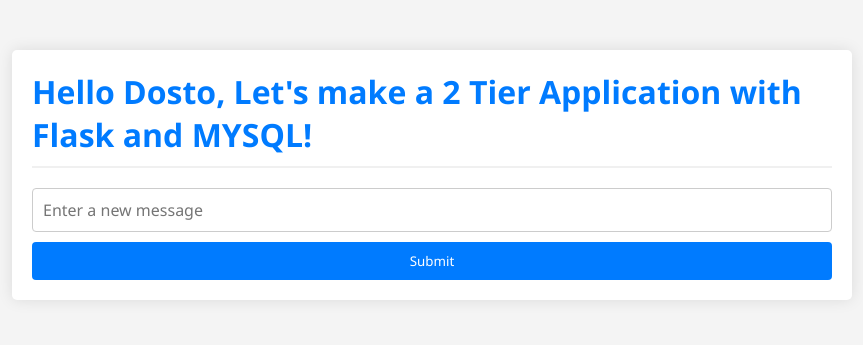
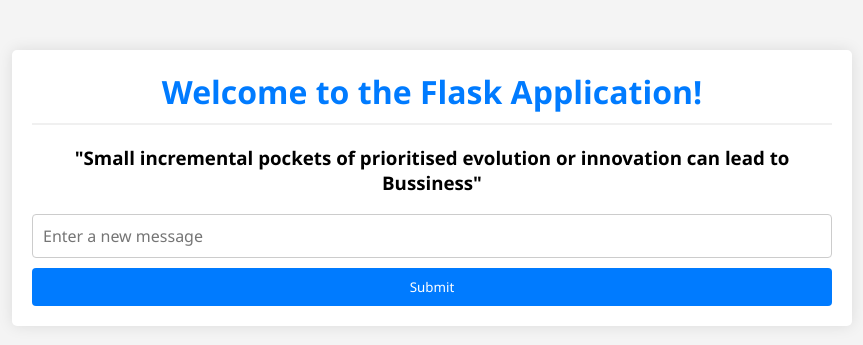
Before and after one commit to gautammahato/flask-app, a Flask app: page / in a window 1280 px wide. Shown: the top 345 px of the page, without its empty margins (208-1071 px from the left). Run offline with Flask 2, Linux system fonts and the light colour scheme; data that the repository does not hold is empty; some libraries are stand-ins or nearby versions.

Commit message:
modified  template

```diff
--- a/templates/index.html
+++ b/templates/index.html
@@ -93,8 +93,10 @@
 
 <body>
     <div class="container">
-        <h1>Hello Dosto,
-            Let's make a 2 Tier Application with Flask and MYSQL!</h1>
+        <h1 align="center">Welcome to the Flask Application!</h1>
+        <h3 align="center">"Small incremental pockets of prioritised
+evolution or
+innovation can lead to Bussiness"</h3>
         {% for message in messages %}
             <p>{{ message[0] }}</p>
         {% endfor %}
```
Also changed, not shown: 1 other file.
